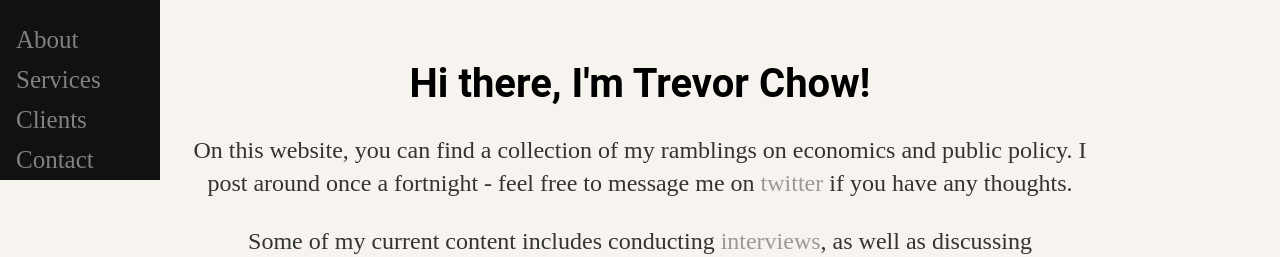
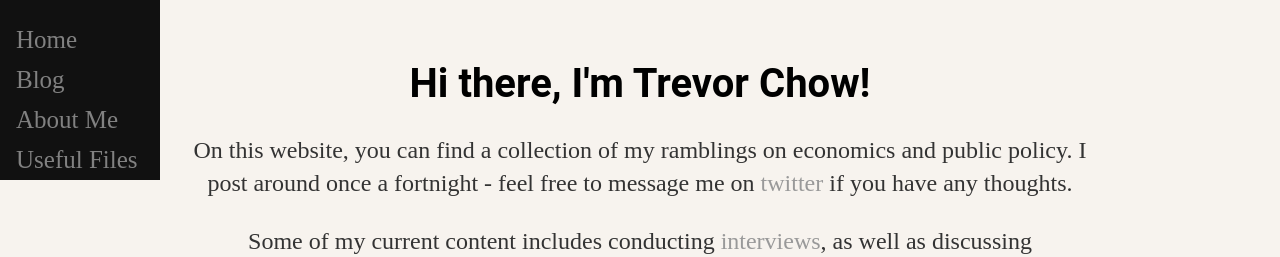
Before and after one commit to tmychow/tmychow.github.io, a Jekyll site: the page built from index.html, in a window 1280 px wide. Shown: the top 257 px of the page. Built offline with Jekyll 4.4.1, drawn with Linux system fonts in a browser that asks for light colours.

Commit message:
Links on sidebar

```diff
--- a/_layouts/default.html
+++ b/_layouts/default.html
@@ -7,10 +7,10 @@
 		</head>
 		<body>
 			<div class="sidenav">
-				<a href="#">About</a>
-				<a href="#">Services</a>
-				<a href="#">Clients</a>
-				<a href="#">Contact</a>
+				<a href="/">Home</a>
+				<a href="/blog">Blog</a>
+				<a href="/about">About Me</a>
+				<a href="/usefulfiles">Useful Files</a>
 			</div>
 			<div class="container">
 
```
